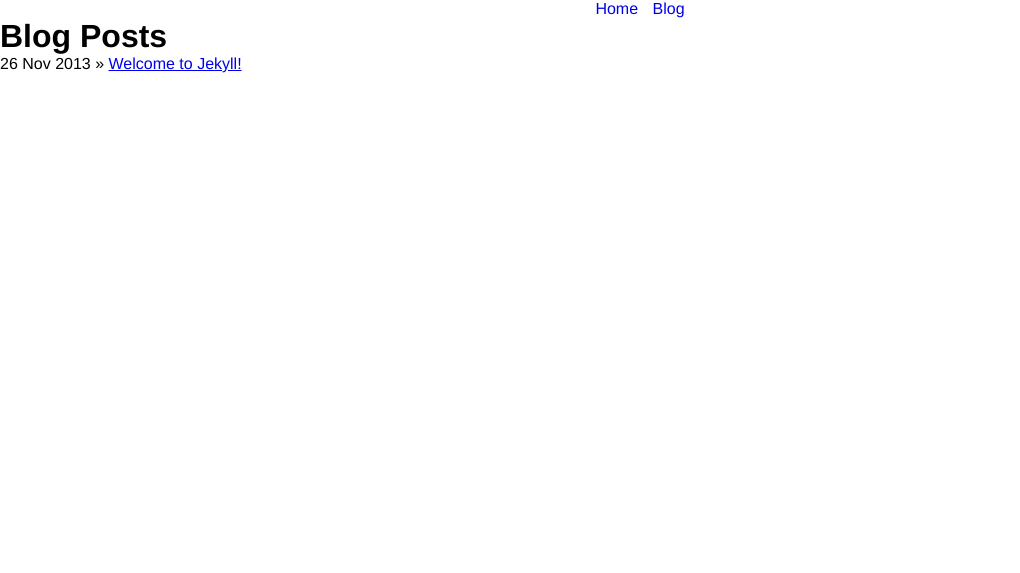
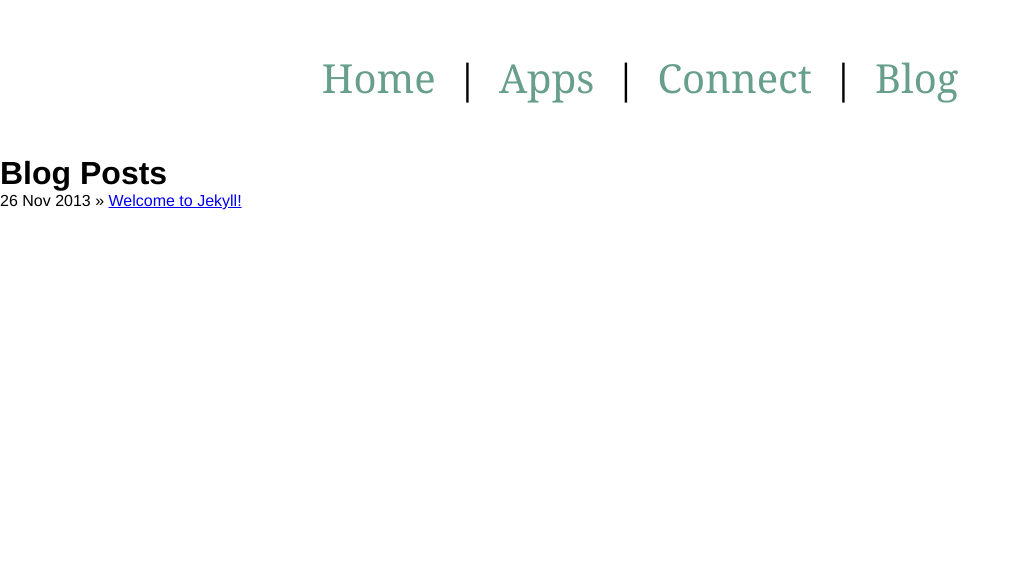
Before and after one commit to jimmay5469/jimmay5469.github.io, a Jekyll site: the page built from parallax-test.html, in a window 1280 px wide. Shown: the part 600-1173 px from the top of the page, without its empty margins (0-1020 px from the left). Built offline with Jekyll 4.4.1, drawn with Linux system fonts in a browser that asks for light colours; Markdown is read by kramdown in place of the engine named in the settings; grey boxes are pictures that could not be loaded.

Commit message:
more work on navigation

```diff
--- a/_layouts/default.html
+++ b/_layouts/default.html
@@ -29,6 +29,11 @@
           <div class="nav">
             <ul>
               <li><a href="/">Home</a></li>
+              <li>|</li>
+              <li><a href="/#">Apps</a></li>
+              <li>|</li>
+              <li><a href="/#">Connect</a></li>
+              <li>|</li>
               <li><a href="/blog">Blog</a></li>
             </ul>
           </div>
--- a/css/main.css
+++ b/css/main.css
@@ -36,6 +36,11 @@ html, body, .site {
 .nav {
   width: 100%;
   text-align: center;
+  font-size: 2.5em;
+  font-family: Georgia;
+}
+.nav ul {
+  padding: 50px;
 }
 .nav li {
   display: inline-block;
@@ -44,6 +49,7 @@ html, body, .site {
 }
 .nav a {
   text-decoration: none;
+  color: #679E8C;
 }
 
 
```
